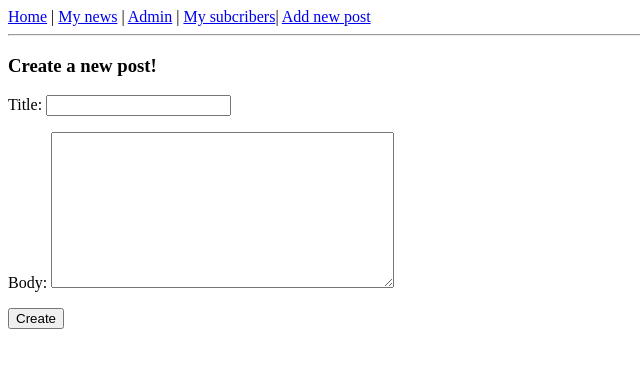
After one commit to 007vict/nekidaem_test, a Django app: page /create_post/ in a window 1280 px wide. The commit adds this page. Shown: the top 368 px of the page, without its empty margins (0-640 px from the left). Run offline with Django 3.2, Linux system fonts and the light colour scheme.

Commit message:
Creare form for new post

```diff
--- a/blog/forms.py
+++ b/blog/forms.py
@@ -1,5 +1,10 @@
-from django.forms.models import modelformset_factory
+from django.forms.models import modelformset_factory, ModelForm
 
 from blog.models import Blog
 
 ReadNewsFormSet = modelformset_factory(Blog, fields=('reader_news',), extra=0)
+
+class AddPostForm(ModelForm):
+    class Meta:
+        model = Blog
+        fields = ('title', 'body',)
--- a/blog/templates/base.html
+++ b/blog/templates/base.html
@@ -3,7 +3,8 @@
 <head>
     <meta charset="UTF-8">
     <a href='{% url 'blog:home' %}'>Home</a> | <a href="{% url 'blog:my_news' %}">My news</a> |
-    <a href="/admin">Admin</a> | <a href="{% url 'blog:subcribers' %}">My subcribers</a><hr>
+    <a href="/admin">Admin</a> | <a href="{% url 'blog:subcribers' %}">My subcribers</a>|
+    <a href='{% url 'blog:create_post' %}'>Add new post</a> <hr>
 </head>
     {% block content %}
     {% endblock %}
--- /dev/null
+++ b/blog/templates/blog/post/new_post.html
@@ -0,0 +1,10 @@
+{% extends 'base.html' %}
+
+{% block content %}
+    <h3>Create a new post!</h3>
+    <form action="" method="post">
+    {% csrf_token %}
+    {{ form.as_p }}
+    <input type="submit" value="Create">
+    </form>
+{% endblock %}
--- a/blog/urls.py
+++ b/blog/urls.py
@@ -12,4 +12,5 @@ urlpatterns = [
     path('mysubcribers/', MySubscriber.as_view(), name='subcribers'),
     path('<int:user_pk>/subscribe_to/<int:author_pk>/', AddSubscriber.as_view(), name='subscribe_to_authors'),
     path('<int:user_pk>/unsubscribe_to/<int:author_pk>/', DeleteSubscriber.as_view(), name='unsubscribe_to_authors'),
+    path('create_post/', AddPost.as_view(), name='create_post'),
 ]
--- a/blog/views.py
+++ b/blog/views.py
@@ -1,16 +1,15 @@
 from django.contrib.auth.models import User
 from django.shortcuts import render, reverse, redirect
-from django.views.generic import View, ListView, DetailView
+from django.views.generic import View, ListView, DetailView, CreateView
 
 from .models import Blog, Subscriber
 from .forms import *
 
 
 class BlogHomeView(ListView):
-    model = Blog
+    queryset = Blog.objects.all().order_by('-created')
     context_object_name = 'posts'
     template_name = 'blog/post/home.html'
-
 
 
 class BlogDetailView(View):
@@ -27,12 +26,10 @@ class BlogDetailView(View):
 
 
 class MyNews(View):
-
     def get(self, request):
-        posts = Blog.objects.filter(author__author__subscriber=request.user)\
+        posts = Blog.objects.filter(author__author__subscriber=request.user) \
             .exclude(reader_news=True) \
             .order_by('-created')
-
         formset = ReadNewsFormSet(queryset=posts)
         forms = formset
         form_count = len(forms)
@@ -41,18 +38,15 @@ class MyNews(View):
                                                          'form_count': form_count
                                                          })
 
-
     def post(self, request):
         posts = Blog.objects.filter(author__author__subscriber=request.user) \
             .exclude(reader_news=True) \
             .order_by('-created')
-
         if request.method == 'POST':
             formset = ReadNewsFormSet(request.POST, queryset=posts)
             if formset.is_valid():
                 formset.save()
                 return redirect('blog:my_news')
-
 
 
 class UserInfo(DetailView):
@@ -83,3 +77,16 @@ class DeleteSubscriber(View):
         author = Subscriber.objects.get(author_id=author_pk)
         Subscriber.objects.filter(subscriber_id=user_pk, author_id=author_pk).delete()
         return render(request, 'blog/post/subscriber_del.html', {'subscriber': subscriber, 'author': author})
+
+
+class AddPost(CreateView):
+    form_class = AddPostForm
+    template_name = 'blog/post/new_post.html'
+    success_url = '/'
+
+    def form_valid(self, form):
+        instance = form.save(commit=False)
+        instance.author = self.request.user
+        instance.save()
+        # print(self.get_success_url())
+        return redirect('/')
```
